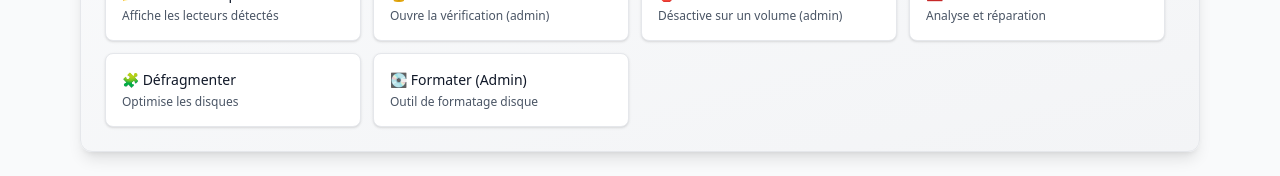
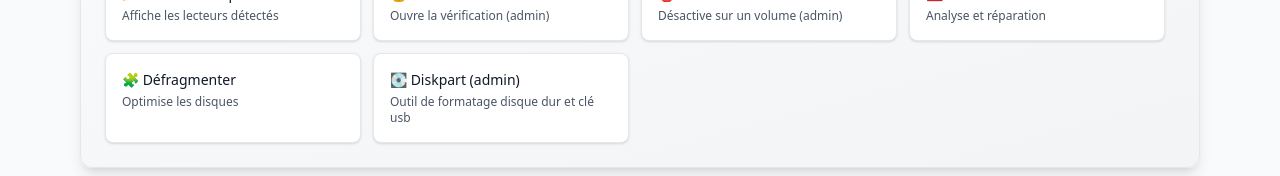
Before and after one commit to aleex-le-dev/Scriptly, a React (Vite) app: page / in a window 1280 px wide. Shown: the part 960-1136 px from the top of the page. Built offline with nearby package versions, Linux system fonts and the light colour scheme.

Commit message:
Modification des étiquettes dans le composant Disks pour une meilleure clarté : changement de "Formater (Admin)" à "Diskpart (admin)" et mise à jour de la description de l'outil de formatage pour inclure "disque dur et clé usb".

```diff
--- a/src/components/Disks.jsx
+++ b/src/components/Disks.jsx
@@ -101,8 +101,8 @@
           onKeyDown={(e) => { if (e.key === 'Enter' || e.key === ' ') openPsFormatAdmin() }}
           className="w-64 bg-white rounded-lg border border-gray-200 shadow-sm p-4 cursor-pointer hover:border-gray-400 hover:shadow transition"
         >
-          <div className="text-sm font-medium text-gray-900"><Highlight text="💽 Formater (Admin)" query={query} /></div>
-          <div className="text-xs text-gray-600 mt-1"><Highlight text="Outil de formatage disque" query={query} /></div>
+          <div className="text-sm font-medium text-gray-900"><Highlight text="💽 Diskpart (admin)" query={query} /></div>
+          <div className="text-xs text-gray-600 mt-1"><Highlight text="Outil de formatage disque dur et clé usb" query={query} /></div>
         </div>
         )}
       </div>
```
